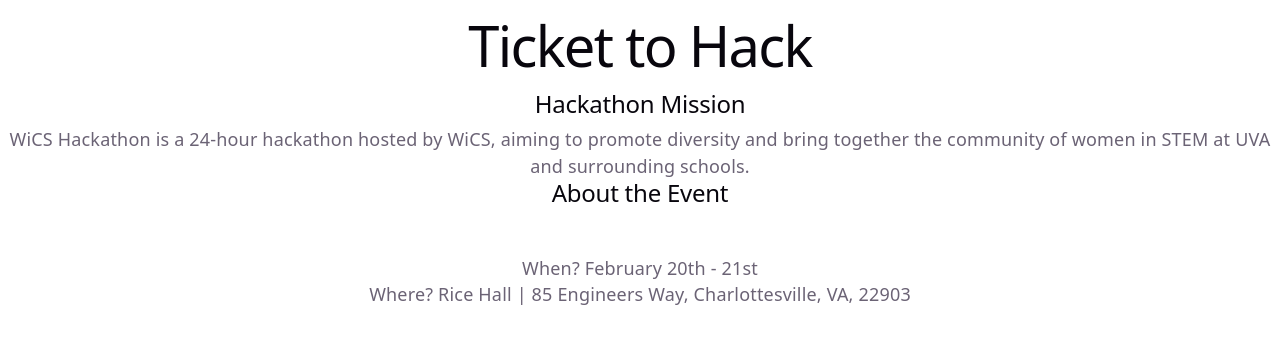
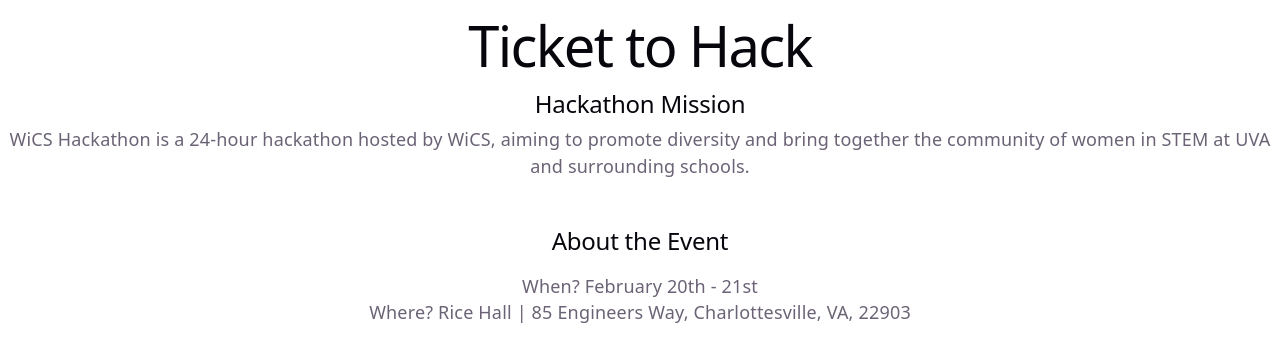
Before and after one commit to wicshacks-oss/Ticket-to-Hack, a React (Vite) app: page / in a window 1280 px wide. Shown: the top 362 px of the page. Built offline with nearby package versions, Linux system fonts and the light colour scheme.

Commit message:
trying again with different blocks; same file

```diff
--- a/src/App.css
+++ b/src/App.css
@@ -182,9 +182,13 @@
     border-right-color: var(--border);
   }
 }
-  /* For the info section on the homepage*/
-  .info-section ul {
-    list-style: none;
-    padding: 0;
-    margin-top: 48px;
-  }
+/* Pushes the entire section down from the content above it */
+.info-section {
+  margin-top: 48px;
+}
+
+/* Removes the dots and indentation from the list */
+.info-section ul {
+  list-style: none;
+  padding: 0;
+}
```
